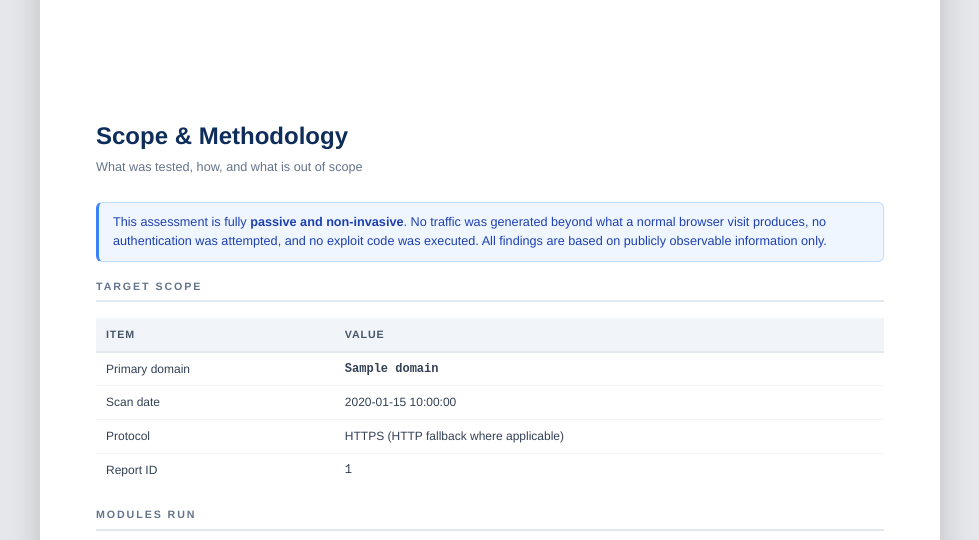
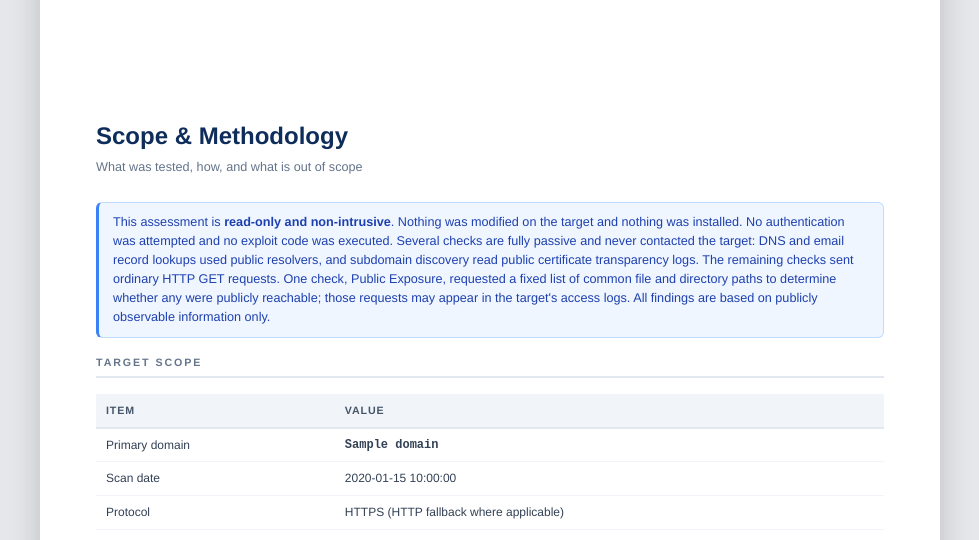
Before and after one commit to Russell1298/app, a Python web app: template backend/reports/templates/report.html in a window 1280 px wide. Shown: the part 1113-1653 px from the top of the page, without its empty margins (150-1129 px from the left). Run offline with Jinja, Linux system fonts and the light colour scheme; the template is opened without the code that fills it: most values are stand-ins (such as "Sample title", 1, 10 or a date in 2020).

Commit message:
Correct report and API copy: read-only/non-intrusive terminology, disclose Public Exposure as active

```diff
--- a/backend/main.py
+++ b/backend/main.py
@@ -30,7 +30,7 @@ _origins = [o.strip() for o in _raw.split(",") if o.strip()]
 
 app = FastAPI(
     title="SiteGuard API",
-    description="Defensive security assessment API — passive scanning only.",
+    description="Defensive security assessment API. Read-only, non-intrusive checks; no exploitation.",
     version="0.2.0",
     lifespan=lifespan,
 )
--- a/backend/reports/templates/report.html
+++ b/backend/reports/templates/report.html
@@ -642,9 +642,14 @@
     <div class="page-subheading">What was tested, how, and what is out of scope</div>
 
     <div class="callout">
-      This assessment is fully <strong>passive and non-invasive</strong>. No traffic was generated beyond
-      what a normal browser visit produces, no authentication was attempted, and no exploit code
-      was executed. All findings are based on publicly observable information only.
+      This assessment is <strong>read-only and non-intrusive</strong>. Nothing was modified on the target
+      and nothing was installed. No authentication was attempted and no exploit code was executed.
+      Several checks are fully passive and never contacted the target: DNS and email record lookups
+      used public resolvers, and subdomain discovery read public certificate transparency logs. The
+      remaining checks sent ordinary HTTP GET requests. One check, Public Exposure, requested a fixed
+      list of common file and directory paths to determine whether any were publicly reachable; those
+      requests may appear in the target's access logs. All findings are based on publicly observable
+      information only.
     </div>
 
     <div class="section-title">Target Scope</div>
@@ -1230,7 +1235,7 @@
 <!-- Minimal closing line — no separate page -->
 <div class="doc-footer">
   <span>SiteGuard — Website Security Assessment · {{ result.domain }}</span>
-  <span>Generated {{ scan_date }} · Passive scan only, no exploitation</span>
+  <span>Generated {{ scan_date }} · Read-only assessment, no exploitation</span>
   <span>This report reflects the publicly visible security posture at the time of scanning.</span>
 </div>
 
```
Also changed, not shown: backend/scanners/exposure.py (+7 -3 lines).
